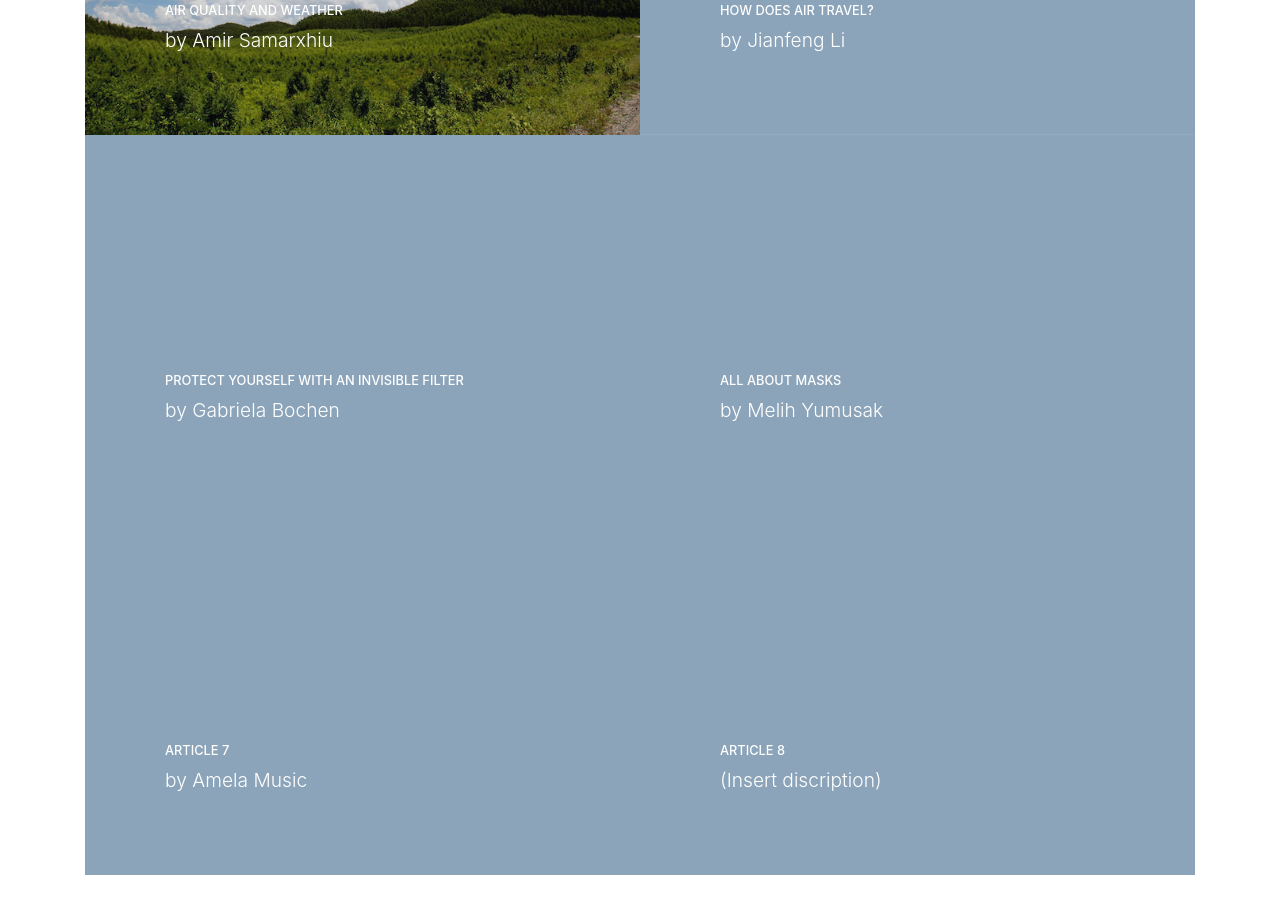
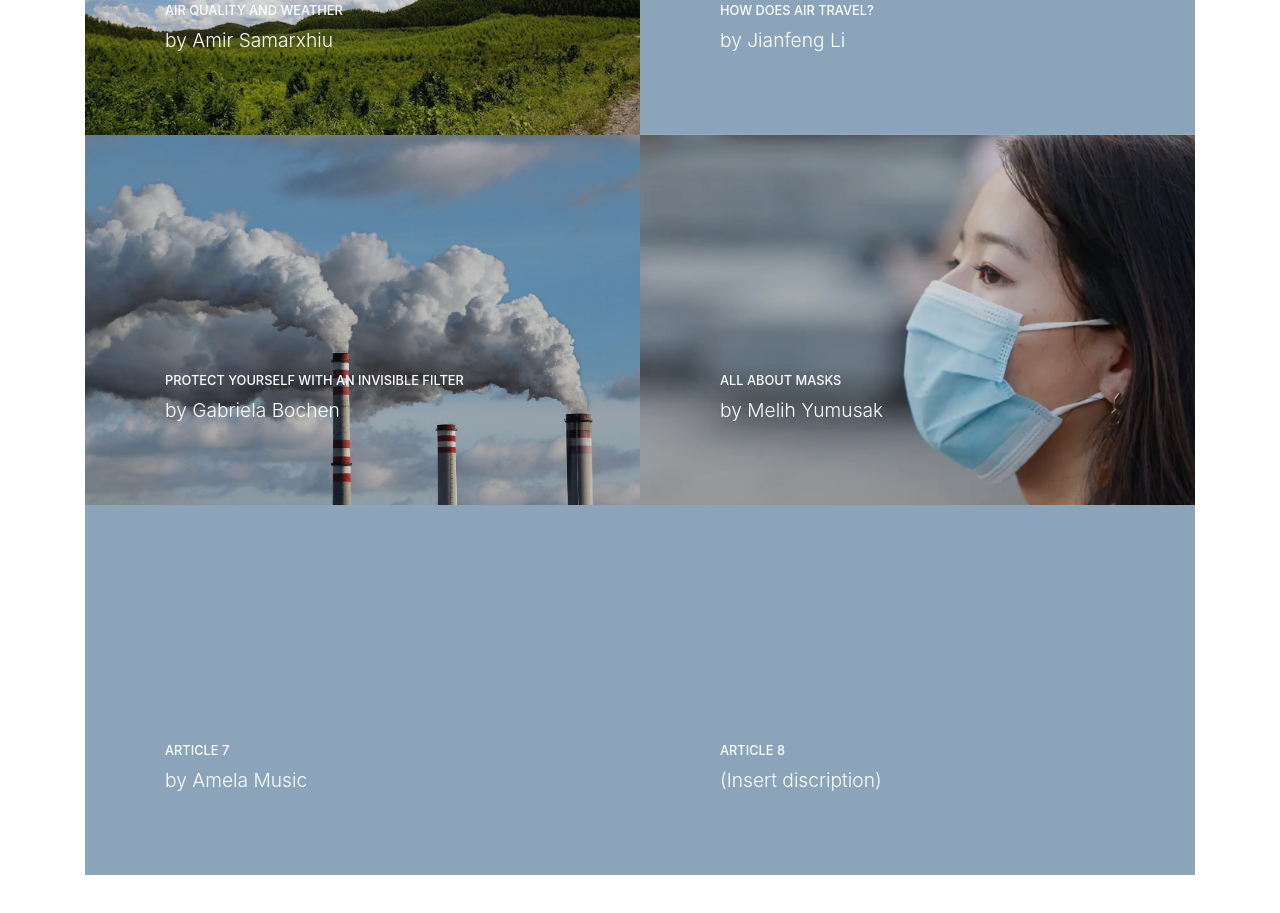
Before and after one commit to lydiay3590/periodical-2020, a website with bundled scripts: page index.html in a window 1280 px wide. Shown: the part 2434-3347 px from the top of the page. Built offline with nearby package versions, Linux system fonts and the light colour scheme.

Commit message:
add cover image 5 & 6

```diff
--- a/index.html
+++ b/index.html
@@ -193,7 +193,7 @@
                 <p class="mb-0">by Gabriela Bochen</p>
               </span>
             </span>
-            <img class="img-fluid" src="img/portfolio-5.jpg" alt="">
+            <img class="img-fluid" src="img/cover-image-5.jpg" alt="">
           </a>
         </div>
         <div class="col-lg-6">
@@ -204,7 +204,7 @@
                 <p class="mb-0">by Melih Yumusak</p>
               </span>
             </span>
-            <img class="img-fluid" src="img/portfolio-6.jpg" alt="">
+            <img class="img-fluid" src="img/cover-image-6.jpg" alt="">
           </a>
         </div>
         <div class="col-lg-6">
```
Also changed, not shown: about-us/designers.html (+2 -2 lines), img/cover-image-5.jpg (added), img/cover-image-6.jpg (added), img/portfolio-5.jpg (deleted), img/portfolio-6.jpg (deleted).
